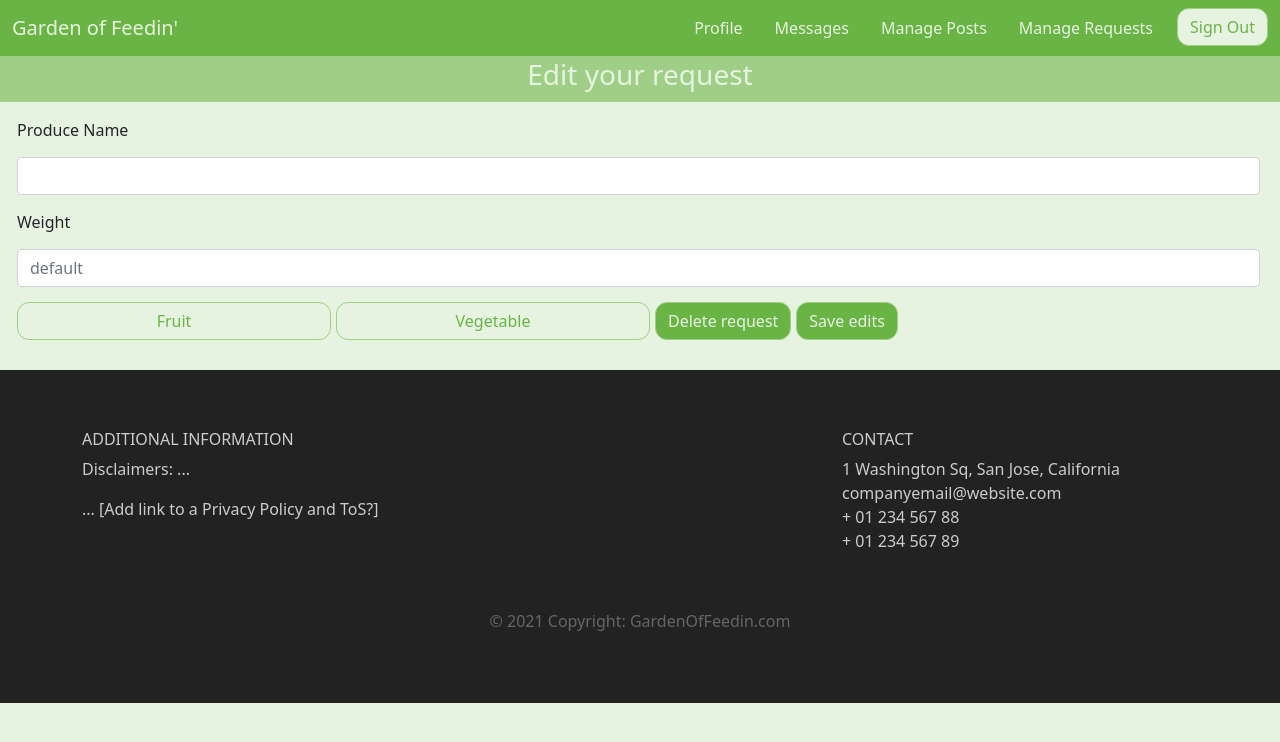
After one commit to tomrichard3011/GardenOfFeedin, a Django app: template garden/gardenApp/templates/editrequest.html in a window 1280 px wide. The commit adds this page. Shown: the top 742 px of the page. Run offline with Django 3.2, Linux system fonts and the light colour scheme; the template is opened without the code that fills it, so the values that code supplies are empty; some libraries are stand-ins or nearby versions.

Commit message:
edit pages

```diff
--- /dev/null
+++ b/garden/gardenApp/templates/editrequest.html
@@ -0,0 +1,104 @@
+<!DOCTYPE html>
+<html lang="en">
+<head>
+	<link href="https://cdn.jsdelivr.net/npm/bootstrap@5.1.3/dist/css/bootstrap.min.css" rel="stylesheet" integrity="sha384-1BmE4kWBq78iYhFldvKuhfTAU6auU8tT94WrHftjDbrCEXSU1oBoqyl2QvZ6jIW3" crossorigin="anonymous">
+        <!-- for local reference -->
+		<!-- <link rel="stylesheet" href="bootstrap/css/bootstrap.min.css"> -->
+	<link rel="stylesheet" type="text/css" href="./../static/css/main.css">
+
+    <meta charset="UTF-8">
+    <meta http-equiv="X-UA-Compatible" content="IE=edge">
+    <meta name="viewport" content="width=device-width, initial-scale=1.0">
+    <title>Edit Request</title>
+</head>
+<body>
+    <!-- Navbar -->
+
+	<nav class="navbar navbar-expand-md">
+		<div class="container-fluid">
+			<a class="navbar-brand" href="/landing">Garden of Feedin'
+			</a>
+			<button class="navbar-toggler navbar-dark" type="button" data-bs-toggle="collapse" data-bs-target="#main-navigation">
+				<span class="navbar-toggler-icon"></span>
+			</button>
+			<div class="collapse navbar-collapse" id="main-navigation">
+				<ul class="navbar-nav">
+					<li class="nav-item">
+						<a class="nav-link" href="profile.html">Profile</a>
+					</li>
+					<li class="nav-item">
+						<a class="nav-link" href="messenger.html">Messages</a>
+					</li>
+					<li class="nav-item">
+						<a class="nav-link" href="posts.html">Manage Posts</a>
+					</li>
+					<li class="nav-item">
+						<a class="nav-link" href="requests.html">Manage Requests</a>
+					</li>
+
+					<li class="nav-item">
+						<a href="/signout" class="btn">Sign Out</a>
+						<!-- when you press the button should there be a sign-out.html that confirms signing out? or is going back to the homepage.html enough (of course with the back end signing them out)
+						There are 'simple alerts' that I think I can include in the homepage so when signing out, it shows up at the top of the homepage which informs the user of a successful sign out -->
+					</li>
+				</ul>
+			</div>
+		</div>
+	</nav>
+
+	<!-- Info Bar -->
+	<nav class="navbar-light navbar-expand-md" style="background-color: #9FCF86;">
+		<div class="welcome">
+		 <h3>Edit your request</h3>
+		</div>
+	</nav>
+	<div class="container-fluid form-group">
+														<!-- TODO change the action here -->
+		<form class="d-flex align-content-end flex-wrap" action = "/testpost" method="POST" enctype='multipart/form-data'>
+			{% csrf_token %}
+
+				<label for="produce_name"> Produce Name </label><br>
+				<input  class="form-control me-2 w-150" type="text" id="fname" name="name" placeholder = {{prod.produce_name}}><br>
+
+				 <label for="weight"> Weight </label><br>
+				 <input  class="form-control me-2 w-150" type="text" id="lname" name="weight" placeholder={{prod.weight}} default ={{prod.weight}}><br>
+
+				<input type="radio" class="btn-check" id="3" name="type" value="fruit"  autocomplete="off">
+				<label class="align-self-center w-25 btn btn-outline-success" for="3">Fruit</label><br>
+				<input type="radio" class="btn-check" id="4" name="type" value="veg"  autocomplete="off">
+				<label class="align-self-center w-25 btn btn-outline-success" for="4">Vegetable</label>
+
+
+				<button type="button" class="btn btn-primary">Delete request</button>
+				<button type="button" class="btn btn-primary">Save edits</button>
+
+		</form>
+	</div>
+
+	<!-- Footer -->
+		<footer class="page-footer">
+			<div class="container">
+				<div class="row">
+					<div class="col-lg-8 col-md-8 col-sm-12">
+						<h6 class="text-uppercase font-weight-bold">Additional Information</h6>
+						<p>Disclaimers: ...</p>
+						<p>... [Add link to a Privacy Policy and ToS?]</p>
+					</div>
+				<div class="col-lg-4 col-md-4 col-sm-12">
+					<h6 class="text-uppercase font-weight-bold">Contact</h6>
+					<p>1 Washington Sq, San Jose, California
+					<br/>companyemail@website.com
+					<br/>+ 01 234 567 88
+					<br/>+ 01 234 567 89</p>
+				</div>
+					<div class="footer-copyright text-center">© 2021 Copyright: GardenOfFeedin.com</div>
+				</div>
+			</div>
+		</footer>
+
+	<!-- includes every Bootstrap JavaScript plugin and dependency with Popper -->
+	<script src="https://cdn.jsdelivr.net/npm/bootstrap@5.1.3/dist/js/bootstrap.bundle.min.js" integrity="sha384-ka7Sk0Gln4gmtz2MlQnikT1wXgYsOg+OMhuP+IlRH9sENBO0LRn5q+8nbTov4+1p" crossorigin="anonymous"></script>
+	<!-- custom javascript files -->
+	<script src="./../static/js/main.js"></script>
+</body>
+</html>
```
Also changed, not shown: garden/gardenApp/templates/editpost.html (added, +124 -0 lines), garden/gardenApp/templates/posts.html (+3 -71 lines).
